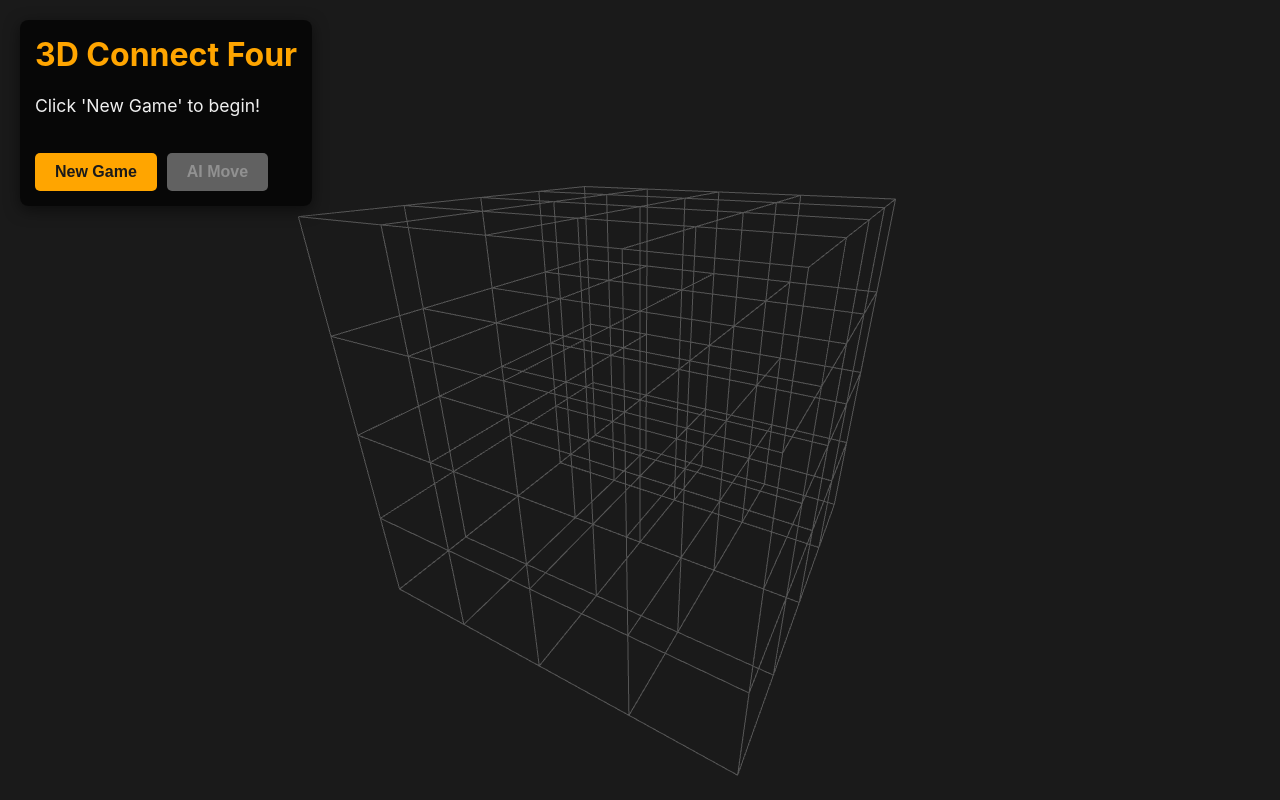
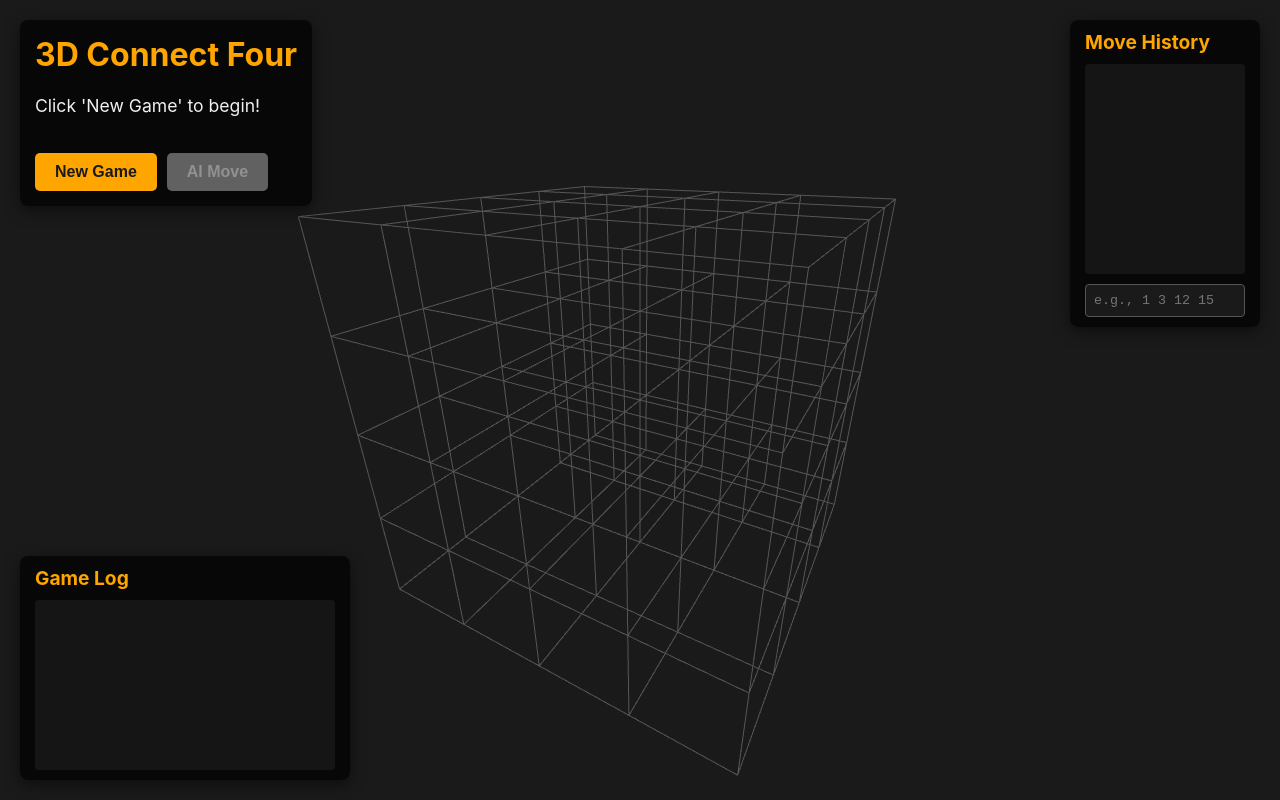
Before and after one commit to Howard5241/web-interactive-3d-connect-four-ai, a Flask app: page / in a window 1280 px wide. Run offline with Flask 3, Linux system fonts and the light colour scheme.

Commit message:
Added functionalities: navigate history positions and load position from a list of moves

```diff
--- a/app.py
+++ b/app.py
@@ -61,9 +61,11 @@ def new_game():
     """ Starts a new game by resetting the board state in the session. """
     initial_state = game.get_initial_state()
     session['board_state'] = initial_state.tolist()
+    session['move_history'] = []  # Reset move history
     return jsonify({
         "message": "New game started!",
-        "board": session['board_state']
+        "board": session['board_state'],
+        "move_history": session['move_history']
     })
 
 # NEW ENDPOINT 1: Handles only the player's move
@@ -76,6 +78,7 @@ def player_move():
 
     # Retrieve the current board state from the session
     board_state_list = session.get('board_state')
+    move_history = session.get('move_history', [])
     if board_state_list is None:
         return jsonify({"error": "Game not started."}), 400
 
@@ -87,21 +90,30 @@ def player_move():
         return jsonify({"error": "Invalid move."}), 400
 
     state = game.get_next_state(state, player_action)
+    move_history.append(player_action)
 
     # Check for game over
-    value, is_terminal = game.get_value_and_terminated(state)
+    value, _ = game.get_value_and_terminated(state)
+    is_terminal = game.check_game_over(state)
     winner = None
-    status = "AI Thinking" # New status to let the frontend know to call the AI
+    status = "Ongoing"
     if is_terminal:
         status = "Game Over"
-        winner = "Player" if value == -1 else "Draw"
+        if value == -1: # A win occurred
+            # After a winning move, get_current_player returns the *next* player.
+            # Therefore, the winner is the player who is NOT the current player.
+            winner = "Player 2" if game.get_current_player(state) == 1 else "Player 1"
+        else: # A draw
+            winner = "Draw"
 
     # Store the new state and return
     session['board_state'] = state.tolist()
+    session['move_history'] = move_history
     return jsonify({
         "board": session['board_state'],
         "status": status,
-        "winner": winner
+        "winner": winner,
+        "move_history": session['move_history']
     })
 
 # NEW ENDPOINT 2: Handles only the AI's move
@@ -113,6 +125,7 @@ def ai_move():
 
     # Retrieve the board state (which now includes the player's last move)
     board_state_list = session.get('board_state')
+    move_history = session.get('move_history', [])
     if board_state_list is None:
         return jsonify({"error": "Game not started."}), 400
 
@@ -124,21 +137,108 @@ def ai_move():
 
     # Apply AI's move
     state = game.get_next_state(state, ai_action)
+    move_history.append(ai_action)
 
     # Check for game over
-    value, is_terminal = game.get_value_and_terminated(state)
+    value, _ = game.get_value_and_terminated(state)
+    is_terminal = game.check_game_over(state)
     winner = None
     status = "Ongoing"
     if is_terminal:
         status = "Game Over"
-        winner = "AI" if value == -1 else "Draw"
+        if value == -1: # A win occurred
+            # After a winning move, get_current_player returns the *next* player.
+            # Therefore, the winner is the player who is NOT the current player.
+            winner = "Player 2" if game.get_current_player(state) == 1 else "Player 1"
+        else: # A draw
+            winner = "Draw"
 
     session['board_state'] = state.tolist()
+    session['move_history'] = move_history
     return jsonify({
         "board": session['board_state'],
         "status": status,
+        "winner": winner,
+        "move_history": session['move_history']
+    })
+
+@app.route('/api/set_state', methods=['POST'])
+def set_state():
+    """
+    Explicitly sets the board state and move history in the session.
+    """
+    data = request.get_json()
+    board_state = data.get('board_state')
+    move_history = data.get('move_history')
+
+    if board_state is None or move_history is None:
+        return jsonify({"error": "Missing board_state or move_history."}), 400
+
+    session['board_state'] = board_state
+    session['move_history'] = move_history
+
+    return jsonify({"message": "State updated successfully."})
+
+
+@app.route('/api/game_status', methods=['GET'])
+def game_status():
+    """ Checks the current game status without making a move. """
+    board_state_list = session.get('board_state')
+    if board_state_list is None:
+        # If there's no board in the session, the game hasn't started.
+        return jsonify({
+            "status": "Not Started",
+            "winner": None
+        })
+
+    state = np.array(board_state_list, dtype=np.int8)
+
+    # Use existing game logic to check for termination and winner
+    value, _ = game.get_value_and_terminated(state)
+    is_terminal = game.check_game_over(state)
+
+    winner = None
+    status = "Ongoing"
+
+    if is_terminal:
+        status = "Game Over"
+        if value == -1:  # A win occurred for the last player
+            # The winner is the player who is NOT the current player.
+            winner_player_id = -game.get_current_player(state)
+            winner = "Player 1" if winner_player_id == 1 else "Player 2"
+        else:  # A draw
+            winner = "Draw"
+
+    return jsonify({
+        "status": status,
         "winner": winner
     })
+
+
+@app.route('/api/state_from_moves/', defaults={'moves_string': ''}, methods=['GET'])
+@app.route('/api/state_from_moves/<string:moves_string>', methods=['GET'])
+def get_state_from_moves(moves_string):
+    """
+    Calculates and returns a board state from a comma-separated string of moves.
+    This now handles both empty and populated move strings.
+    """
+    try:
+        moves = [int(move) for move in moves_string.split(',')] if moves_string else []
+    except ValueError:
+        return jsonify({"error": "Invalid move string. Moves must be comma-separated integers."}), 400
+
+    state, applied_moves = game.get_state_from_moves(moves)
+
+    response = {
+        "board": state.tolist(),
+        "moves_applied": applied_moves
+    }
+
+    if len(applied_moves) < len(moves):
+        response["error"] = f"Invalid move '{moves[len(applied_moves)]}' for the board state. Displaying state before this move."
+        return jsonify(response), 400
+
+    return jsonify(response)
 
 
 # --- 4. RUN THE APP ---
--- a/static/css/style.css
+++ b/static/css/style.css
@@ -1,4 +1,3 @@
-
 body {
     margin: 0;
     font-family: -apple-system, BlinkMacSystemFont, 'Segoe UI', Roboto, Oxygen, Ubuntu, Cantarell, 'Open Sans', 'Helvetica Neue', sans-serif;
@@ -65,3 +64,143 @@ h1 {
     cursor: not-allowed;
     opacity: 0.7;
 }
+
+#log-container {
+    position: absolute;
+    bottom: 20px;
+    left: 20px;
+    width: 300px;
+    background-color: rgba(0, 0, 0, 0.7);
+    border-radius: 8px;
+    z-index: 10;
+    box-shadow: 0 4px 15px rgba(0,0,0,0.5);
+    padding: 10px 15px;
+}
+
+#log-container h2 {
+    margin-top: 0;
+    margin-bottom: 10px;
+    font-size: 1.2em;
+    color: #ffa500;
+}
+
+#log-box {
+    height: 150px;
+    overflow-y: auto;
+    background-color: rgba(26, 26, 26, 0.8);
+    border-radius: 4px;
+    padding: 10px;
+    font-family: 'Courier New', Courier, monospace;
+    font-size: 0.9em;
+}
+
+#log-box p {
+    margin: 0 0 5px 0;
+    padding: 0;
+    word-wrap: break-word;
+}
+
+/* Custom scrollbar for a more modern look */
+#log-box::-webkit-scrollbar {
+    width: 8px;
+}
+
+#log-box::-webkit-scrollbar-track {
+    background: #2a2a2a;
+    border-radius: 4px;
+}
+
+#log-box::-webkit-scrollbar-thumb {
+    background-color: #555;
+    border-radius: 4px;
+}
+
+#log-box::-webkit-scrollbar-thumb:hover {
+    background: #777;
+}
+
+#move-history-container {
+    position: absolute;
+    top: 20px;
+    right: 20px;
+    width: 160px;
+    background-color: rgba(0, 0, 0, 0.7);
+    border-radius: 8px;
+    z-index: 10;
+    box-shadow: 0 4px 15px rgba(0,0,0,0.5);
+    padding: 10px 15px;
+}
+
+#move-history-container h2 {
+    margin-top: 0;
+    margin-bottom: 10px;
+    font-size: 1.2em;
+    color: #ffa500;
+}
+
+#move-input {
+    width: 100%;
+    box-sizing: border-box;
+    margin-top: 10px;
+    padding: 8px;
+    background-color: #1a1a1a;
+    border: 1px solid #555;
+    color: #f0f0f0;
+    border-radius: 4px;
+    font-family: 'Courier New', Courier, monospace;
+}
+
+#move-history-box {
+    height: 200px;
+    overflow-y: auto;
+    display: flex;
+    flex-wrap: wrap;
+    gap: 5px;
+    padding: 5px;
+    background-color: rgba(26, 26, 26, 0.8);
+    border-radius: 4px;
+}
+
+.move-box {
+    width: 30px;
+    height: 30px;
+    display: flex;
+    align-items: center;
+    justify-content: center;
+    border-radius: 4px;
+    font-weight: bold;
+    font-size: 0.9em;
+}
+
+.move-player1 {
+    background-color: #ffdc00; /* Yellow */
+    color: white;
+}
+
+.move-player2 {
+    background-color: #ff4136; /* Red */
+    color: #1a1a1a;
+}
+
+.current-move {
+    outline: 2px solid #00f; /* Blue outline for the current move */
+    outline-offset: 2px;
+}
+
+#move-history-box::-webkit-scrollbar {
+    width: 8px;
+}
+
+#move-history-box::-webkit-scrollbar-track {
+    background: #2a2a2a;
+    border-radius: 4px;
+}
+
+#move-history-box::-webkit-scrollbar-thumb {
+    background-color: #555;
+    border-radius: 4px;
+}
+
+#move-history-box::-webkit-scrollbar-thumb:hover {
+    background: #777;
+}
--- a/static/js/main.js
+++ b/static/js/main.js
@@ -10,6 +10,12 @@ let isRequestInProgress = false; // Prevents multiple clicks while waiting for t
 const STATUS_MSG = document.getElementById('status-message');
 const NEW_GAME_BTN = document.getElementById('new-game-btn');
 const AI_MOVE_BTN = document.getElementById('ai-move-btn'); // Get the new button
+const LOG_BOX = document.getElementById('log-box');
+const MOVE_HISTORY_BOX = document.getElementById('move-history-box');
+const MOVE_INPUT = document.getElementById('move-input');
+
+let moveHistory = [];
+let currentMoveIndex = 0;
 
 // --- INITIALIZATION ---
 
@@ -49,6 +55,8 @@ function init() {
     renderer.domElement.addEventListener('mousedown', onColumnClick);
     NEW_GAME_BTN.addEventListener('click', startNewGame);
     AI_MOVE_BTN.addEventListener('click', requestAIMove); // Add listener for AI move button
+    window.addEventListener('keydown', handleKeyDown);
+    MOVE_INPUT.addEventListener('keydown', handleMoveInputChange);
 
     // Start Animation Loop
     animate();
@@ -100,15 +108,15 @@ function updateBoard(boardState) {
     pieces = [];
 
     const pieceGeo = new THREE.SphereGeometry(0.4, 32, 32);
-    const playerMat = new THREE.MeshStandardMaterial({ color: 0xff4136, roughness: 0.5 }); // Red
-    const aiMat = new THREE.MeshStandardMaterial({ color: 0xffdc00, roughness: 0.5 }); // Yellow
+    const player1Mat = new THREE.MeshStandardMaterial({ color: 0xffdc00, roughness: 0.5 }); // Yellow
+    const player2Mat = new THREE.MeshStandardMaterial({ color: 0xf50000, roughness: 0.5 }); // Red
 
     for (let z = 0; z < 4; z++) { // Depth
         for (let y = 0; y < 4; y++) { // Row
             for (let x = 0; x < 4; x++) { // Col
                 const pieceValue = boardState[z][y][x];
                 if (pieceValue !== 0) {
-                    const material = (pieceValue === 1) ? playerMat : aiMat;
+                    const material = (pieceValue === 1) ? player1Mat : player2Mat;
                     const piece = new THREE.Mesh(pieceGeo, material);
                     piece.position.set(x, 3 - z, y);
                     scene.add(piece);
@@ -119,8 +127,40 @@ function updateBoard(boardState) {
     }
 }
 
+function updateMoveHistory(newMoveHistory) {
+    moveHistory = newMoveHistory;
+    MOVE_HISTORY_BOX.innerHTML = ''; // Clear existing move history
+    moveHistory.forEach((move, index) => {
+        const moveBox = document.createElement('div');
+        moveBox.classList.add('move-box');
+        moveBox.classList.add(index % 2 === 0 ? 'move-player1' : 'move-player2');
+
+        // Highlight the currently viewed move
+        if (index === currentMoveIndex - 1) {
+            moveBox.classList.add('current-move');
+        }
+
+        moveBox.textContent = move;
+        MOVE_HISTORY_BOX.appendChild(moveBox);
+    });
+    MOVE_HISTORY_BOX.scrollTop = MOVE_HISTORY_BOX.scrollHeight;
+}
+
 
 // --- GAME LOGIC & SERVER COMMUNICATION (MODIFIED) ---
+
+function logMessage(message) {
+    // Update the main status message
+    STATUS_MSG.textContent = message;
+
+    // Create and add the log entry to the scroll box
+    const logEntry = document.createElement('p');
+    logEntry.textContent = `> ${message}`;
+    LOG_BOX.appendChild(logEntry);
+
+    // Automatically scroll to the bottom of the log box
+    LOG_BOX.scrollTop = LOG_BOX.scrollHeight;
+}
 
 function setButtonsDisabled(state) {
     NEW_GAME_BTN.disabled = state;
@@ -128,7 +168,7 @@ function setButtonsDisabled(state) {
 }
 
 async function startNewGame() {
-    STATUS_MSG.textContent = 'Starting new game...';
+    logMessage('Starting new game...');
     setButtonsDisabled(true);
     isRequestInProgress = true;
 
@@ -137,10 +177,12 @@ async function startNewGame() {
         if (!response.ok) throw new Error('Network response was not ok');
         const data = await response.json();
         updateBoard(data.board);
-        STATUS_MSG.textContent = 'Your turn! Click a column or let the AI play.';
+        currentMoveIndex = 0;
+        updateMoveHistory(data.move_history);
+        logMessage('Your turn! Click a column or let the AI play.');
     } catch (error) {
         console.error('Error starting new game:', error);
-        STATUS_MSG.textContent = 'Error: Could not start new game.';
+        logMessage('Error: Could not start new game.');
     } finally {
         setButtonsDisabled(false);
         isRequestInProgress = false;
@@ -149,10 +191,22 @@ async function startNewGame() {
 
 async function handlePlayerMove(column) {
     if (isRequestInProgress) return;
+    if (currentMoveIndex !== moveHistory.length) {
+        logMessage('You must be at the most recent move to play.');
+        return;
+    }
 
     isRequestInProgress = true;
+    // If the current board state indicates game over, do not proceed
+    const gameStatusResponse = await fetch('/api/game_status');
+    const gameStatus = await gameStatusResponse.json();
+    if (gameStatus.status === 'Game Over') {
+        logMessage('Game is over. Please start a new game.');
+        isRequestInProgress = false;
+        return;
+    }
     setButtonsDisabled(true);
-    STATUS_MSG.textContent = 'Processing your move...';
+    logMessage('Processing your move...');
 
     try {
         const response = await fetch('/api/player_move', {
@@ -168,22 +222,25 @@ async function handlePlayerMove(column) {
 
         const data = await response.json();
         updateBoard(data.board);
+        currentMoveIndex = data.move_history.length;
+        updateMoveHistory(data.move_history);
 
         if (data.status === 'Game Over') {
-            if (data.winner === 'Player') {
-                STATUS_MSG.textContent = 'Congratulations, you win! 🎉';
+            if (data.winner === 'Draw') {
+                logMessage('It\'s a draw!');
             } else {
-                STATUS_MSG.textContent = 'It\'s a draw!';
+                logMessage('Congratulations, you win! 🎉');
             }
             AI_MOVE_BTN.disabled = true; // Game is over, disable AI move
+            NEW_GAME_BTN.disabled = false; // Enable new game button
         } else {
-            STATUS_MSG.textContent = 'Your turn! Click a column or let the AI play.';
+            logMessage('Your turn! Click a column or let the AI play.');
             setButtonsDisabled(false); // Re-enable for next move
         }
 
     } catch (error) {
         console.error('Error during player move:', error);
-        STATUS_MSG.textContent = `Error: ${error.message}`;
+        logMessage(`Error: ${error.message}`);
         setButtonsDisabled(false); // Re-enable on error
     } finally {
         isRequestInProgress = false;
@@ -193,10 +250,14 @@ async function handlePlayerMove(column) {
 // New function to handle the AI move request
 async function requestAIMove() {
     if (isRequestInProgress) return;
+    if (currentMoveIndex !== moveHistory.length) {
+        logMessage('You must be at the most recent move to play.');
+        return;
+    }
 
     isRequestInProgress = true;
     setButtonsDisabled(true);
-    STATUS_MSG.textContent = 'AI is thinking... 🤔';
+    logMessage('AI is thinking... 🤔');
 
     try {
         // Add a small delay for better UX
@@ -207,29 +268,165 @@ async function requestAIMove() {
 
         const data = await response.json();
         updateBoard(data.board);
+        currentMoveIndex = data.move_history.length;
+        updateMoveHistory(data.move_history);
 
         if (data.status === 'Game Over') {
-             if (data.winner === 'AI') {
-                STATUS_MSG.textContent = 'The AI wins! Better luck next time.';
+            if (data.winner === 'Draw') {
+                logMessage('It\'s a draw!');
             } else {
-                STATUS_MSG.textContent = 'It\'s a draw!';
+                logMessage('AI wins! Better luck next time. 🤖');
             }
-             AI_MOVE_BTN.disabled = true; // Game is over
+            AI_MOVE_BTN.disabled = true; // Game is over
+            NEW_GAME_BTN.disabled = false; // Enable new game button
         } else {
-            STATUS_MSG.textContent = 'Your turn! Click a column or let the AI play.';
+            logMessage('Your turn! Click a column or let the AI play.');
             setButtonsDisabled(false); // Re-enable for next move
         }
 
     } catch (error) {
         console.error('Error during AI move:', error);
-        STATUS_MSG.textContent = `Error: ${error.message}`;
+        logMessage(`Error: ${error.message}`);
         setButtonsDisabled(false); // Re-enable on error
     } finally {
         isRequestInProgress = false;
     }
 }
 
+async function navigateHistory(direction) {
+    const newIndex = currentMoveIndex + direction;
+
+    if (newIndex < 0 || newIndex > moveHistory.length) {
+        return; // Out of bounds
+    }
+
+    currentMoveIndex = newIndex;
+    const isViewingLive = currentMoveIndex === moveHistory.length;
+
+    setButtonsDisabled(true); // Disable buttons during navigation
+    isRequestInProgress = true;
+
+    const movesToDisplay = moveHistory.slice(0, currentMoveIndex);
+    const movesString = movesToDisplay.join(',');
+
+    try {
+        const response = await fetch(`/api/state_from_moves/${movesString}`);
+        if (!response.ok) throw new Error('Failed to fetch historical state.');
+
+        const data = await response.json();
+        updateBoard(data.board);
+        updateMoveHistory(moveHistory); // Redraw to update highlighting
+
+        if (isViewingLive) {
+            logMessage('Viewing the most recent move. Your turn!');
+            setButtonsDisabled(false); // Re-enable buttons
+        } else {
+            logMessage(`Viewing move ${currentMoveIndex} of ${moveHistory.length}.`);
+        }
+
+    } catch (error) {
+        console.error('Error navigating history:', error);
+        logMessage('Error: Could not load position.');
+    } finally {
+        // Only re-enable buttons if we are back at the live position
+        if (currentMoveIndex === moveHistory.length) {
+            setButtonsDisabled(false);
+        }
+        isRequestInProgress = false;
+    }
+}
+
 // --- EVENT HANDLERS & ANIMATION ---
+
+function handleMoveInputChange(event) {
+    if (event.key !== 'Enter') {
+        return;
+    }
+
+    const movesString = MOVE_INPUT.value.trim();
+    if (!movesString) {
+        return; // Do nothing if input is empty
+    }
+
+    // Convert space-separated numbers to a comma-separated string for the API
+    const movesForApi = movesString.split(/\s+/).join(',');
+
+    // Immediately clear the input and show loading state
+    MOVE_INPUT.value = '';
+    logMessage(`Loading position from moves: ${movesString}`);
+    setButtonsDisabled(true);
+    isRequestInProgress = true;
+
+    let newBoardState;
+    let appliedMoves;
+
+    // Step 1: Get the state from the moves string
+    fetch(`/api/state_from_moves/${movesForApi}`)
+        .then(response => {
+            if (!response.ok) throw new Error('Failed to fetch state from moves.');
+            return response.json();
+        })
+        .then(data => {
+            if (data.error) {
+                logMessage(`Warning: ${data.error}`);
+            }
+            newBoardState = data.board;
+            appliedMoves = data.moves_applied;
+
+            // Step 2: Set the new state on the server's session
+            return fetch('/api/set_state', {
+                method: 'POST',
+                headers: { 'Content-Type': 'application/json' },
+                body: JSON.stringify({
+                    board_state: newBoardState,
+                    move_history: appliedMoves
+                }),
+            });
+        })
+        .then(response => {
+            if (!response.ok) throw new Error('Failed to set the new state on the server.');
+
+            // Step 3: Update the UI now that the server state is synced
+            logMessage('Board updated to the specified position.');
+            updateBoard(newBoardState);
+            currentMoveIndex = appliedMoves.length;
+            updateMoveHistory(appliedMoves);
+
+            // Step 4: Check the status of the new board state
+            return fetch('/api/game_status');
+        })
+        .then(response => response.json())
+        .then(statusData => {
+            if (statusData.status === 'Game Over') {
+                logMessage(`Game is over. Winner: ${statusData.winner}`);
+                AI_MOVE_BTN.disabled = true;
+            } else {
+                logMessage('Viewing the new position. Your turn!');
+            }
+        })
+        .catch(error => {
+            console.error('Error loading from move string:', error);
+            logMessage(`Error: ${error.message}`);
+        })
+        .finally(() => {
+            setButtonsDisabled(false);
+            isRequestInProgress = false;
+        });
+}
+
+function handleKeyDown(event) {
+    // Prevent arrow key navigation when the input is focused
+    if (document.activeElement === MOVE_INPUT) {
+        return;
+    }
+    if (isRequestInProgress) return;
+
+    if (event.key === 'ArrowLeft') {
+        navigateHistory(-1);
+    } else if (event.key === 'ArrowRight') {
+        navigateHistory(1);
+    }
+}
 
 function onWindowResize() {
     camera.aspect = window.innerWidth / window.innerHeight;
--- a/templates/index.html
+++ b/templates/index.html
@@ -15,6 +15,15 @@
             <button id="ai-move-btn" disabled>AI Move</button> <!-- ADD THIS BUTTON -->
         </div>
     </div>
+    <div id="move-history-container">
+        <h2>Move History</h2>
+        <div id="move-history-box"></div>
+        <input type="text" id="move-input" placeholder="e.g., 1 3 12 15">
+    </div>
+    <div id="log-container">
+        <h2>Game Log</h2>
+        <div id="log-box"></div>
+    </div>
     <div id="scene-container"></div>
 
     <!-- Import Three.js and OrbitControls -->
```
Also changed, not shown: game_logic.py (+41 -3 lines), 1 other file.
